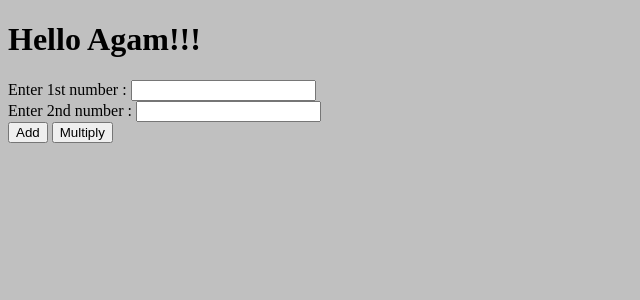
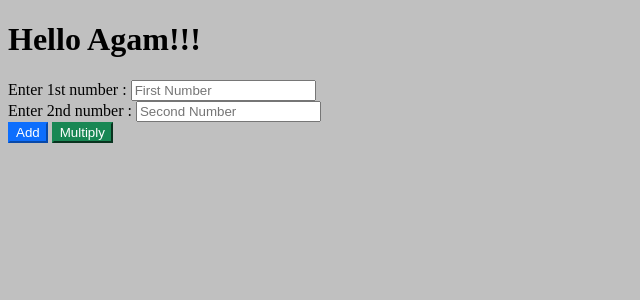
Before and after one commit to iagam/django-project, a Django app: page / in a window 1280 px wide. Shown: the top 300 px of the page, without its empty margins (0-640 px from the left). Run offline with Django 4.2, Linux system fonts and the light colour scheme.

Commit message:
Change button color

```diff
--- a/pydjango/templates/home.html
+++ b/pydjango/templates/home.html
@@ -8,10 +8,11 @@
 
     {% csrf_token %}
 
-    Enter 1st number : <input type="text" name="num1"><br>
-    Enter 2nd number : <input type="text" name="num2"><br>
-    <input type="submit" value="Add">
-    <input type="submit" value="Multiply" formaction="multiply">
+    Enter 1st number : <input type="text" name="num1" placeholder="First Number"><br>
+    Enter 2nd number : <input type="text" name="num2" placeholder="Second Number"><br>
+    <input style="color:#fff;background-color: #0d6efd;border-color: #0d6efd;" type="submit" value="Add">
+    <input style="color: #fff;background-color: #198754;border-color: #198754;" type="submit" value="Multiply"
+        formaction="multiply">
 
 </form>
 
```
